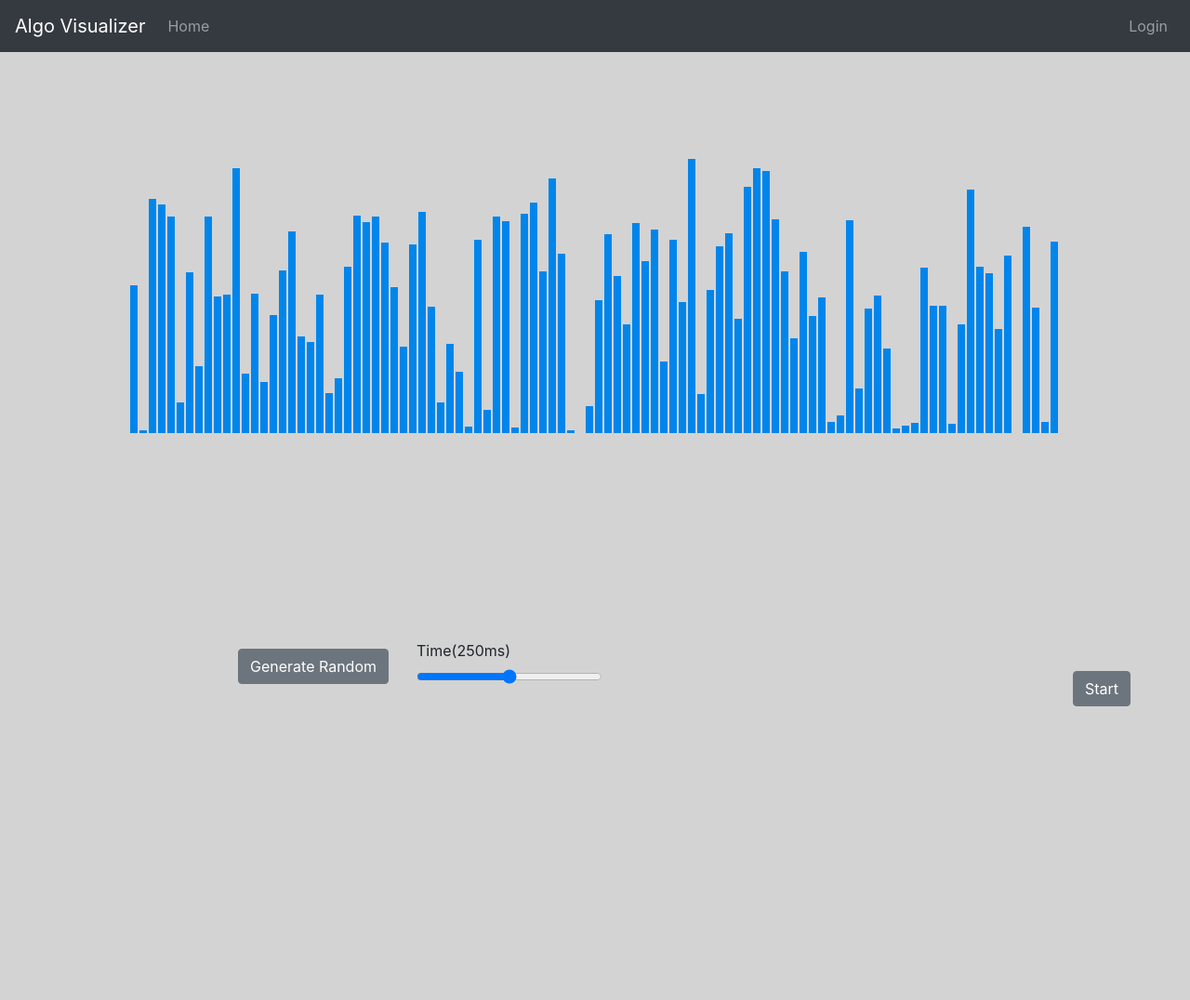
After one commit to Hussnain47/AlgorithmVisualizer, a Django app: page /Merge_Sort/ in a window 1280 px wide. The commit adds this page. Shown: the whole page at 93% size. Run offline with Django 3.2, Linux system fonts and the light colour scheme; some libraries are stand-ins or nearby versions.

Commit message:
Finished MS,IS

```diff
--- a/AlgoVisualize/mainAlgo/static/mainAlgo/Insertion_Sort.css
+++ b/AlgoVisualize/mainAlgo/static/mainAlgo/Insertion_Sort.css
@@ -18,7 +18,11 @@
     left: 2%;
 }
 
-
+#bigsort{
+    position: absolute;
+    right: 20%;
+    bottom: 5%;
+}
 
 #reset {
     position: absolute;
--- /dev/null
+++ b/AlgoVisualize/mainAlgo/static/mainAlgo/MS.css
@@ -0,0 +1,35 @@
+#rectdiv{
+    display: flex;
+    margin: auto;
+    justify-content: center;
+    align-items:center;
+    padding: 10px;
+}
+
+
+#start {
+    position: absolute;
+    bottom: 5%;
+    right: 5%;
+}
+
+
+
+
+
+#generate-random {
+    position: absolute;
+    bottom: 8%;
+    left: 20%;
+}
+
+
+
+#slidercontainer{
+    position: absolute;
+    bottom: 8%;
+    left: 35%;
+}
+#slider{
+    width: 200px;
+}
--- /dev/null
+++ b/AlgoVisualize/mainAlgo/static/mainAlgo/MS.js
@@ -0,0 +1,120 @@
+
+let canvas,canvasw,canvash,canvele;
+let rectgap = 10;
+canvelements();
+
+let Arr = [], temp = [] , visited = [] ;
+
+let len = 100;
+
+for(let i = 0; i < len ; i++){
+    Arr.push(Math.round(Math.random()*300));
+}
+
+for(let i = 0; i < len ; i++){
+    temp.push(0);
+    visited.push(0);
+}
+
+function canvelements(){
+    canvas = document.getElementById("Canvas");
+    canvas.width = 1000;
+    canvas.height = 1000;
+    canvasw = canvas.width;
+    canvash = canvas.height;
+    canvele = canvas.getContext("2d");
+
+}
+function drawbars(start,end){
+
+    canvele.clearRect(0,0,1000,1000);
+
+    for(let i = 0; i < len ; i++){
+
+        canvele.fillStyle = '#0085eb';
+
+        canvele.fillRect(rectgap*i,400-Arr[i],rectgap-2,Arr[i]);
+
+        if(visited[i]){
+            canvele.fillStyle = '#14eb00';
+            canvele.fillRect(rectgap*i,400-Arr[i],rectgap-2,Arr[i]);
+        }
+    }
+
+    for(i = start; i <= end; i++){
+        canvele.fillStyle = 'red';
+        canvele.fillRect(rectgap*i,400-Arr[i],rectgap-3,Arr[i]);
+        visited[i] = 1;
+    }
+}
+
+function merge(start,end){
+
+    let mid = parseInt((start + end) >> 1)
+    let start1 = start;
+    let start2 = mid + 1;
+    let end1 = mid;
+    let end2 = end;
+
+    let index = start;
+
+    while( start1 <= end1 && start2 <= end2){
+        if(Arr[start1] <= Arr[start2]){
+            temp[index] = Arr[start1];
+            start1++;
+            index++;
+        }
+        else{
+            temp[index] = Arr[start2];
+            start2++;
+            index++;
+        }
+    }
+
+    while(start1 <= end1){
+        temp[index] = Arr[start1];
+        index++;
+        start1++;
+    }
+
+    while(start2 <= end2){
+        temp[index] = Arr[start2];
+        index++;
+        start2++;
+    }
+
+    index = start;
+    // Changing the original array coz perviously temp arr was changed
+    while(index <= end){
+        Arr[index] = temp[index];
+        index++;
+    }
+}
+
+function timeout(ms) {
+    return new Promise(resolve => setTimeout(resolve, ms));
+}
+
+async function mergeSort(start,end){
+    if (start < end){
+        let mid = parseInt((start + end) >> 1)
+        await mergeSort(start, mid);
+        await mergeSort(mid+1, end);
+        await merge(start,end);
+        await drawbars(start,end);
+
+        await timeout(100);
+    }
+}
+
+async function start(){
+    await mergeSort(0, len-1);
+    await drawbars();
+}
+
+drawbars();
+$(document).ready(function () {
+    $("#start").click(function () {
+        start();
+    });
+});
--- a/AlgoVisualize/mainAlgo/templates/mainAlgo/Homepage.htm
+++ b/AlgoVisualize/mainAlgo/templates/mainAlgo/Homepage.html
@@ -14,7 +14,7 @@
         <div class="card-footer">
             <a class="card-link  btn btn-dark" href = "{% url 'bubble-sort' %}" >Bubble Sort</a>
             <a class="card-link  btn btn-dark" href = "{% url 'insertion-sort' %}" >Insertion Sort</a>
-            <a class="card-link  btn btn-dark ml-auto" href = "#" >Merge Sort</a>
+            <a class="card-link  btn btn-dark ml-auto" href = "{% url 'merge-sort' %}" >Merge Sort</a>
             <a class="card-link  btn btn-dark ml-md-4" href = "#" >Quick Sort</a>
         </div>
     </div>
--- a/AlgoVisualize/mainAlgo/templates/mainAlgo/Insertion_Sort.htm
+++ b/AlgoVisualize/mainAlgo/templates/mainAlgo/Insertion_Sort.html
@@ -18,9 +18,8 @@
         <label for = 'slider'>Time(<span id = 'sliderval'>250</span>ms)</label>
         <input id = 'slider'  type="range" class="form-control-range" min='50' max = '500'>
     </div>
-
+    <a id='bigsort' class="btn btn-secondary" href = "{% url 'big-insertion-sort' %}"> Big Insertion Sort</a>
     <button id='start' class = "btn btn-secondary" > Start</button>
-    <button id='reset' class = "btn btn-secondary"> Reset</button>
     <script src="{% static 'mainAlgo/Insertion_Sort.js' %}">
     </script>
 </div>
--- /dev/null
+++ b/AlgoVisualize/mainAlgo/templates/mainAlgo/MS.html
@@ -0,0 +1,24 @@
+{% extends "mainAlgo/base.htm" %}
+{% block content %}
+{% load static %}
+
+<link rel="stylesheet" href="{% static 'mainAlgo/MS.css' %}">
+<title>Merge Sort</title>
+<div>
+
+    <div id='rectdiv'>
+        <canvas id='Canvas'></canvas>
+    </div>
+
+    <button id='generate-random' class="btn btn-secondary">Generate Random</button>
+
+    <div id = 'slidercontainer'>
+        <label for = 'slider'>Time(<span id = 'sliderval'>250</span>ms)</label>
+        <input id = 'slider'  type="range" class="form-control-range" min='50' max = '500'>
+    </div>
+
+    <button id='start' class="btn btn-secondary"> Start</button>
+    <script src="{% static 'mainAlgo/MS.js' %}">
+    </script>
+</div>
+{% endblock %}
--- a/AlgoVisualize/mainAlgo/templates/mainAlgo/base.htm
+++ b/AlgoVisualize/mainAlgo/templates/mainAlgo/base.htm
@@ -3,10 +3,11 @@
 
 <head>
     <title>AlgoVisualize</title>
-    <meta name="viewport" content="width=device-width, initial-scale=1">
-    <link rel="stylesheet" href="https://maxcdn.bootstrapcdn.com/bootstrap/4.0.0/css/bootstrap.min.css">
+    <meta charset="UTF-8">
+    <meta name="viewport" content="width=device-width, initial-scale=1.0">
     <script src="https://ajax.googleapis.com/ajax/libs/jquery/3.5.1/jquery.min.js"></script>
-    <script src="https://maxcdn.bootstrapcdn.com/bootstrap/4.0.0/js/bootstrap.min.js"></script>
+	<link rel="stylesheet" href="https://maxcdn.bootstrapcdn.com/bootstrap/4.0.0/css/bootstrap.min.css">
+	<script src="https://maxcdn.bootstrapcdn.com/bootstrap/4.5.2/js/bootstrap.min.js"></script>
     <style>
         body{
             background-color: lightgray;
--- a/AlgoVisualize/mainAlgo/urls.py
+++ b/AlgoVisualize/mainAlgo/urls.py
@@ -6,4 +6,6 @@ urlpatterns = [
     path('', views.homepage,name = 'algo-home'),
     path('Insertion_sort/', views.insertionsort,name = 'insertion-sort'),
     path('Bubble_sort/', views.bubblesort,name = 'bubble-sort'),
+    path('BigIS/',views.bigIS,name= 'big-insertion-sort'),
+    path('Merge_Sort/',views.mergesort,name= 'merge-sort'),
 ]
--- a/AlgoVisualize/mainAlgo/views.py
+++ b/AlgoVisualize/mainAlgo/views.py
@@ -1,10 +1,16 @@
 from django.shortcuts import render
 
 def homepage(request):
-    return render(request,'mainAlgo/Homepage.htm')
+    return render(request,'mainAlgo/Homepage.html')
 
 def insertionsort(request):
-    return render(request,'mainAlgo/Insertion_Sort.htm')
+    return render(request,'mainAlgo/Insertion_Sort.html')
+
+def bigIS(request):
+    return render(request,'mainAlgo/BigIS.html')
 
 def bubblesort(request):
-    return render(request,'mainAlgo/Bubble_Sort.htm')
+    return render(request,'mainAlgo/Bubble_Sort.html')
+
+def mergesort(request):
+    return render(request, 'mainAlgo/MS.html')
```
Also changed, not shown: AlgoVisualize/mainAlgo/static/mainAlgo/BigIS.css (added, +32 -0 lines), AlgoVisualize/mainAlgo/static/mainAlgo/BigIS.js (added, +85 -0 lines), AlgoVisualize/mainAlgo/templates/mainAlgo/BigIS.html (added, +22 -0 lines), AlgoVisualize/mainAlgo/templates/mainAlgo/temp.htm (deleted, +0 -99 lines), AlgoVisualize/db.sqlite3, AlgoVisualize/mainAlgo/templates/mainAlgo/Bubble_Sort.html (renamed from AlgoVisualize/mainAlgo/templates/mainAlgo/Bubble_Sort.htm).
